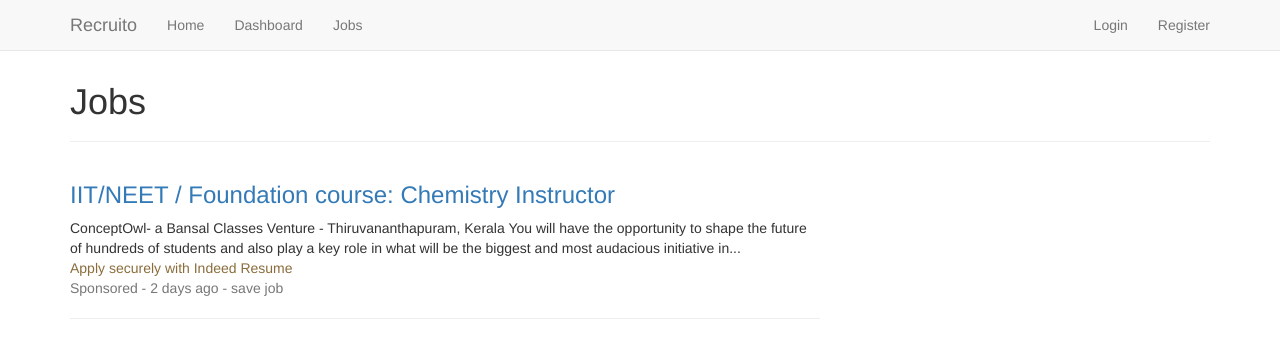
After one commit to MyExperiments/recruito, a Django app: template templates/jobs/index.html in a window 1280 px wide. The commit adds this page. Shown: the top 358 px of the page. Run offline with Django 3.2, Linux system fonts and the light colour scheme; the template is opened without the code that fills it, so the values that code supplies are empty; some libraries are stand-ins or nearby versions.

```diff
--- a/recruito/settings.py
+++ b/recruito/settings.py
@@ -27,6 +27,8 @@ DEBUG = True
 
 ALLOWED_HOSTS = []
 
+RECRUITO_APPS = {'rms': 'rms'}
+
 # Application definition
 
 INSTALLED_APPS = [
@@ -37,7 +39,8 @@ INSTALLED_APPS = [
     'django.contrib.messages',
     'django.contrib.staticfiles',
     'jquery',
-    'bootstrap3'
+    'bootstrap3',
+    RECRUITO_APPS['rms']
 ]
 
 MIDDLEWARE = [
--- a/rms/apps.py
+++ b/rms/apps.py
@@ -1,5 +1,4 @@
 from django.apps import AppConfig
-
 
 class RmsConfig(AppConfig):
     name = 'rms'
--- /dev/null
+++ b/rms/models/__init__.py
@@ -0,0 +1 @@
+from .job_models import *
--- a/rms/urls.py
+++ b/rms/urls.py
@@ -1,7 +1,7 @@
 from django.conf.urls import url;
 
-from . import views;
+from .views.job_views import *;
 
 urlpatterns = [
-    # url(r'^$', views.index, name='index')
+    url(r'^jobs/$', jobs, name='index')
 ]
--- a/rms/views/__init__.py
+++ b/rms/views/__init__.py
@@ -1,2 +1,3 @@
-from .login_views import *;
 from .home_views import *;
+from .dashboard_views import *;
+from .job_views import *;
--- /dev/null
+++ b/rms/views/dashboard_views.py
@@ -0,0 +1,4 @@
+from django.shortcuts import render;
+
+def dashboard(request):
+    return render(request, 'dashboard.html', {});
--- /dev/null
+++ b/rms/views/job_views.py
@@ -0,0 +1,4 @@
+from django.shortcuts import render;
+
+def jobs(request):
+    return render(request, 'jobs/index.html', {});
--- a/static/css/custom.css
+++ b/static/css/custom.css
@@ -1,3 +1,3 @@
 .main-content {
-	margin-top: 10em;
+	margin-top: 3em;
 }
--- a/templates/base.html
+++ b/templates/base.html
@@ -24,13 +24,21 @@
                 </div>
                 <div class="navbar-collapse collapse" id="navbar-main">
                     <ul class="nav navbar-nav">
-                        <li><a href="#">Home</a></li>
-                        <li><a href="#">Dashboard</a></li>
+                        <li><a href="/home">Home</a></li>
+                        <li><a href="/dashboard">Dashboard</a></li>
+                        <li><a href="/rms/jobs">Jobs</a></li>
                     </ul>
+                    {% if user.is_authenticated %}
                     <ul class="nav navbar-nav navbar-right">
-                        <li><a href="/login" class="login-link">Login</a></li>
+                        <li><a href="/login" class="login-link">{{ user.username }}</a></li>
+                        <li><a href="#">Logout</a></li>
+                    </ul>
+                    {% else %}
+                    <ul class="nav navbar-nav navbar-right">
+                        <li><a href="accounts/login" class="login-link">Login</a></li>
                         <li><a href="#">Register</a></li>
                     </ul>
+                    {% endif %}
 
                 </div>
             </div>
--- /dev/null
+++ b/templates/dashboard.html
@@ -0,0 +1,5 @@
+{% extends 'base.html' %}
+
+{% block content  %}
+    <p>Dashboard!!!!!!!!!</p>
+{% endblock %}
--- /dev/null
+++ b/templates/jobs/index.html
@@ -0,0 +1,29 @@
+{% extends 'base.html' %}
+
+{% block content  %}
+	<div class="col-lg-12">
+		<div class="page-header">
+		    <h1>Jobs</h1>
+		</div>
+		<div class="bs-component">
+		    <div class="row">
+			    <div class="col-md-8">
+			    	<div class="job-block">
+				    	<h3 class="text-primary">
+				    		IIT/NEET / Foundation course: Chemistry Instructor <br />
+				    	</h3>
+				    	ConceptOwl- a Bansal Classes Venture - Thiruvananthapuram, Kerala
+						You will have the opportunity to shape the future of hundreds of students and also play a key role in what will be the biggest and most audacious initiative in... <br />
+						<span class="text-warning">
+							Apply securely with Indeed Resume <br />
+						</span>
+						<span class="text-muted">
+							Sponsored - 2 days ago - save job <br />
+						</span>
+						<hr>
+					</div>
+			    </div>
+		    </div>
+		</div>
+	</div>
+{% endblock %}
```
Also changed, not shown: recruito/urls.py (+4 -3 lines), rms/models/base_models.py (added, +14 -0 lines), rms/models/job_models.py (added, +8 -0 lines), rms/views/login_views.py (deleted, +0 -10 lines), rms/migrations/0001_initial.py (added).
